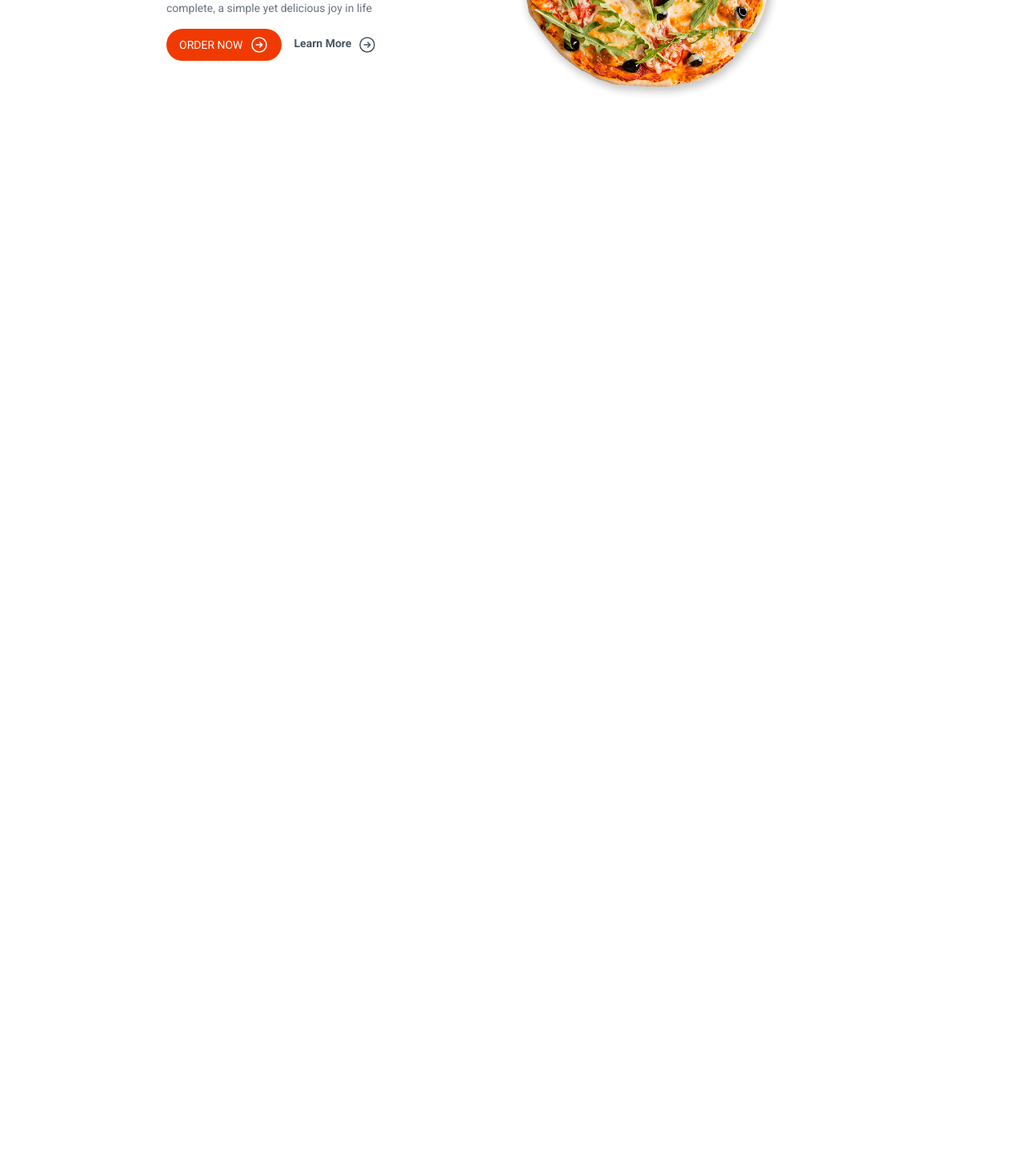
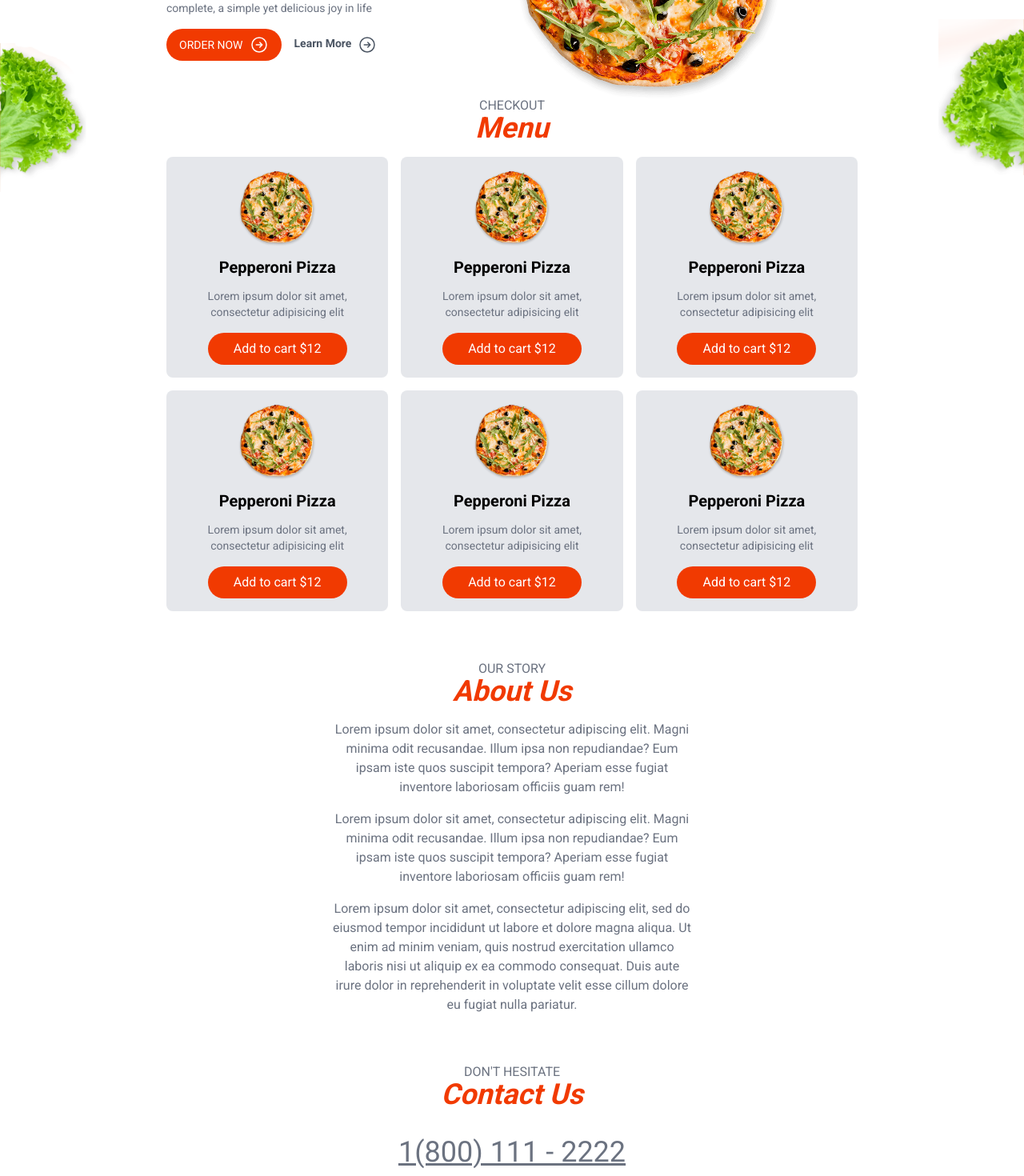
Before and after one commit to miguemigue25/food-ordering-app, a Next.js app: page / in a window 1280 px wide. Shown: the part 260-1730 px from the top of the page at 80% size. Before the commit the page ends 800 px from the top, so only its background shows below. Built offline with nearby package versions, Linux system fonts and the light colour scheme.

Commit message:
finished homepage

```diff
--- a/src/app/page.js
+++ b/src/app/page.js
@@ -1,11 +1,53 @@
 import Header from "@/components/layout/Header";
 import Hero from "@/components/layout/Hero";
+import HomeMenu from "@/components/layout/HomeMenu";
+import SectionHeaders from "@/components/layout/Sectionheaders";
 
 export default function Home() {
   return (
     <>
       <Header />
       <Hero />
+      <HomeMenu />
+      <section className="text-center my-16">
+        <SectionHeaders
+          subHeader={'Our Story'}
+          mainHeader={'About Us'}
+        />
+        <div className="text-gray-500 max-w-md mx-auto mt-4 flex flex-col gap-4">
+          <p>
+            Lorem ipsum dolor sit amet, consectetur adipiscing elit. Magni minima odit recusandae.
+            Illum ipsa non repudiandae? Eum ipsam iste quos suscipit tempora? Aperiam esse fugiat
+            inventore laboriosam officiis guam rem!
+          </p>
+          <p>
+            Lorem ipsum dolor sit amet, consectetur adipiscing elit. Magni minima odit recusandae.
+            Illum ipsa non repudiandae? Eum ipsam iste quos suscipit tempora? Aperiam esse fugiat
+            inventore laboriosam officiis guam rem!
+          </p>
+          <p>
+            Lorem ipsum dolor sit amet, consectetur adipiscing elit, sed do eiusmod tempor incididunt
+            ut labore et dolore magna aliqua. Ut enim ad minim veniam, quis nostrud exercitation
+            ullamco laboris nisi ut aliquip ex ea commodo consequat. Duis aute irure dolor in
+            reprehenderit in voluptate velit esse cillum dolore eu fugiat nulla pariatur.
+          </p>
+        </div>
+      </section>
+      <section className="text-center my-8">
+        <SectionHeaders
+          subHeader={'Don\'t hesitate'}
+          mainHeader={'Contact Us'}
+        />
+        <div className="mt-8">
+          <a className="text-4xl underline text-gray-500"
+            href="tel:18001112222">
+            1(800) 111 - 2222
+          </a>
+        </div>
+      </section>
+      <footer className="border-t p-8 text-center text-gray-500 mt-16">
+        &copy; 2024 All Rights Reserved
+      </footer>
     </>
   );
 }
--- /dev/null
+++ b/src/components/layout/HomeMenu.js
@@ -0,0 +1,35 @@
+import Image from "next/image";
+import MenuItem from "../menu/MenuItem";
+import SectionHeaders from "./Sectionheaders";
+
+export default function HomeMenu() {
+    return (
+        <section className="">
+            <div className="absolute left-0 right-0 w-full justify-start">
+                <div className="absolute left-0 -top-[70px] text-left -z-10">
+                    <Image src={'/sallad1.png'} width={109} height={189} alt={'sallad'} />
+                </div>
+                <div className="absolute -top-[100px] right-0 -z-10">
+                    <Image src={'/sallad2.png'} width={107} height={195} alt={'sallad'} />
+                </div>
+            </div>
+            <div className="text-center">
+                <div className="text-center mb-4">
+                    <SectionHeaders
+                        subHeader={'checkout'}
+                        mainHeader={'Menu'}
+                    />
+                </div>
+                <div className="grid grid-cols-3 gap-4">
+                    <MenuItem />
+                    <MenuItem />
+                    <MenuItem />
+                    <MenuItem />
+                    <MenuItem />
+                    <MenuItem />
+                </div>
+            </div>
+        </section>
+
+    );
+}
--- /dev/null
+++ b/src/components/layout/Sectionheaders.js
@@ -0,0 +1,13 @@
+export default function SectionHeaders({ subHeader, mainHeader }) {
+    return (
+        <>
+            <h3 className="uppercase text-gray-500 leading-4">
+                {subHeader}
+            </h3>
+            <h2 className="text-primary font-bold text-4xl italic">
+                {mainHeader}
+            </h2>
+        </>
+    );
+
+}
--- /dev/null
+++ b/src/components/menu/MenuItem.js
@@ -0,0 +1,16 @@
+export default function MenuItem() {
+    return (
+        <div className="bg-gray-200 p-4 rounded-lg text-center group hover:bg-white hover:shadow-2xl hover:shadow-black/25 transition-all">
+            <div className="text-center">
+               <img src="/pizza.png" className="max-h-auto max-h-24 block mx-auto" alt="pizza" />
+            </div>
+            <h4 className="font-semibold text-xl my-3">Pepperoni Pizza</h4>
+            <p className="text-gray-500 text-sm">
+                Lorem ipsum dolor sit amet, consectetur adipisicing elit
+            </p>
+            <button className="mt-4 bg-primary text-white rounded-full px-8 py-2">
+                Add to cart $12
+            </button>
+        </div>
+    );
+}
```
